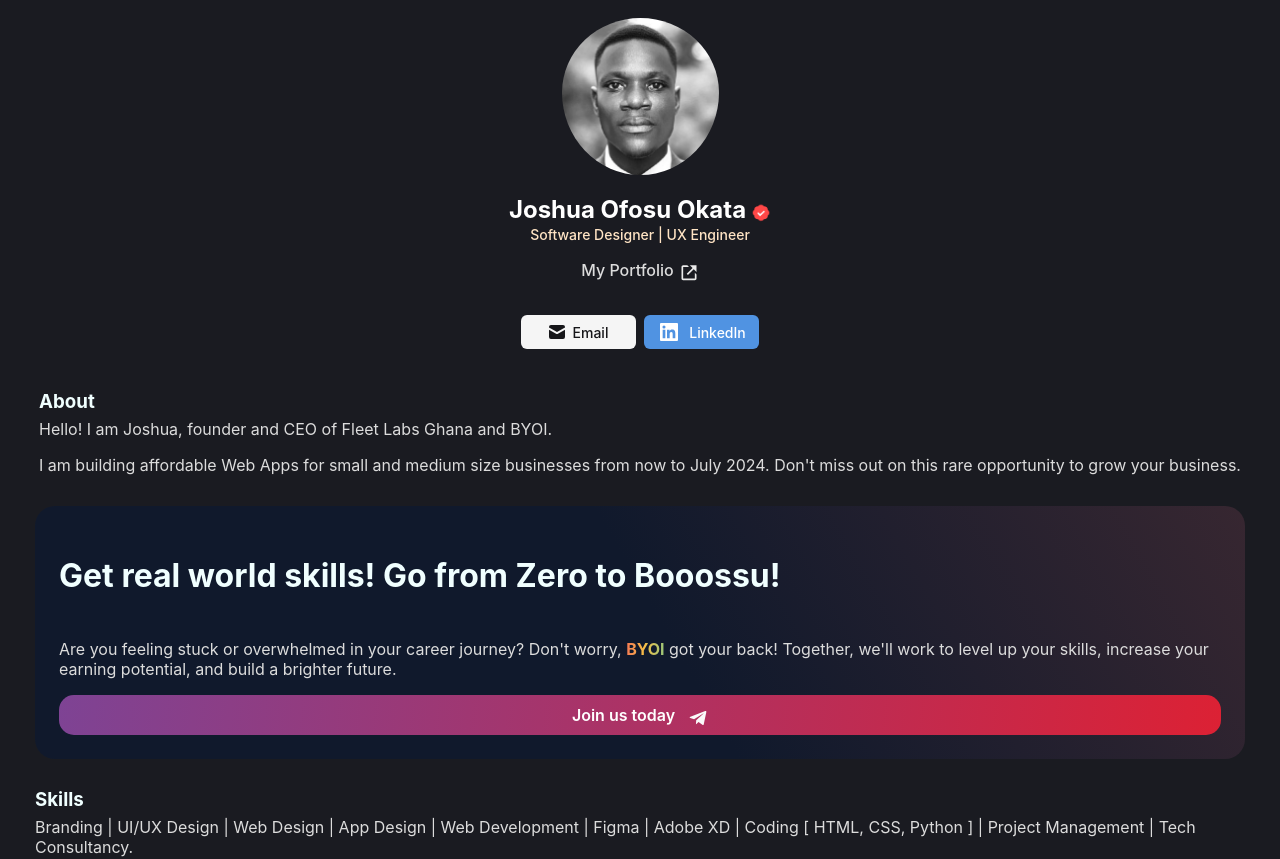
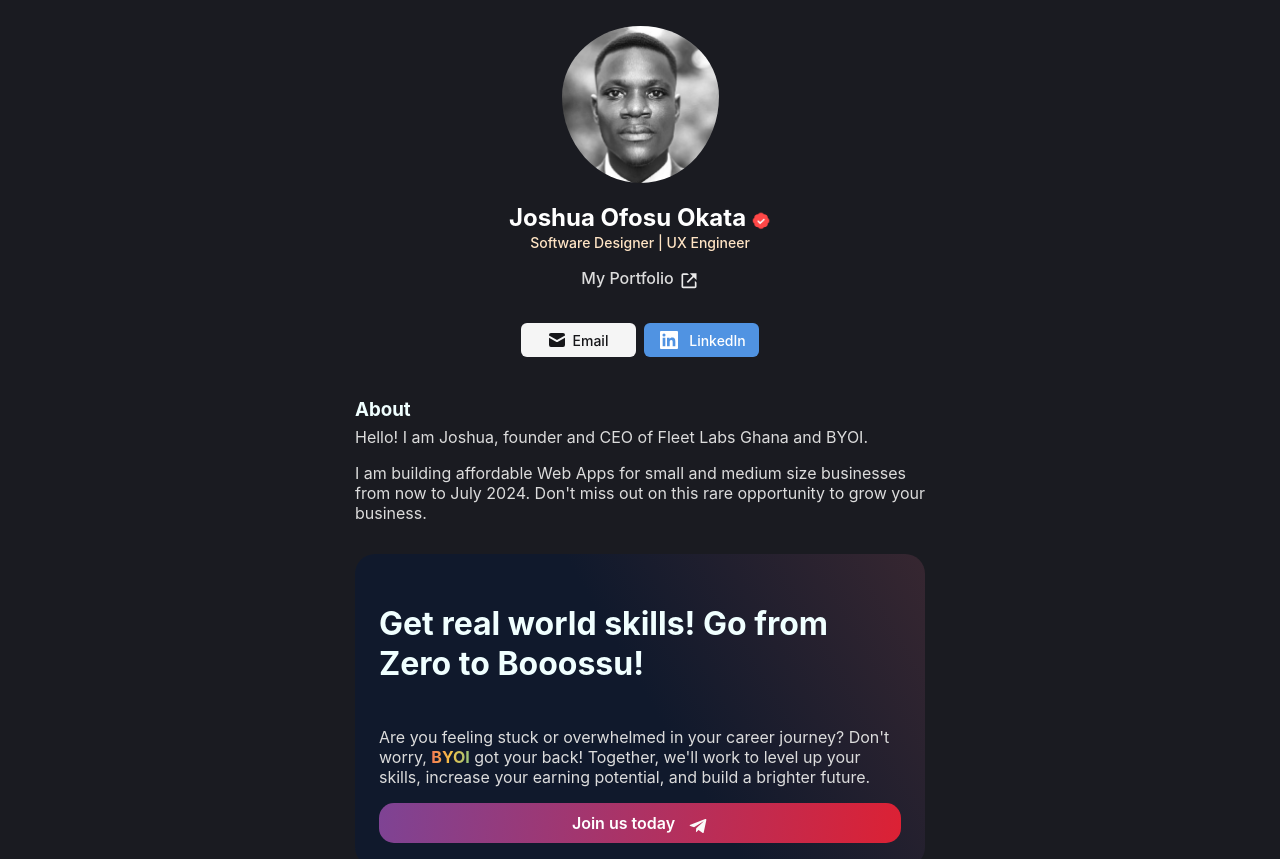
Before and after one commit to joeokat/Portfolio2.0, a React (Create React App) app: page / in a window 1280 px wide. Shown: the top 859 px of the page. Built offline with nearby package versions, Linux system fonts and the light colour scheme.

Commit message:
Update App.css

```diff
--- a/src/App.css
+++ b/src/App.css
@@ -12,7 +12,7 @@
 .profile--image {
   display: block;
   margin: 10px auto 0;
-  padding-top: 8px;
+  padding-top: 1rem;
   width: 157px;
   border-radius: 50%;
 }
@@ -92,6 +92,7 @@
   flex-direction: column;
   justify-content: center;
   align-items: center;
+  max-width: 640px;
   margin: 0 auto;
   padding: 22px 35px;
   background: #1a1b21;
```
